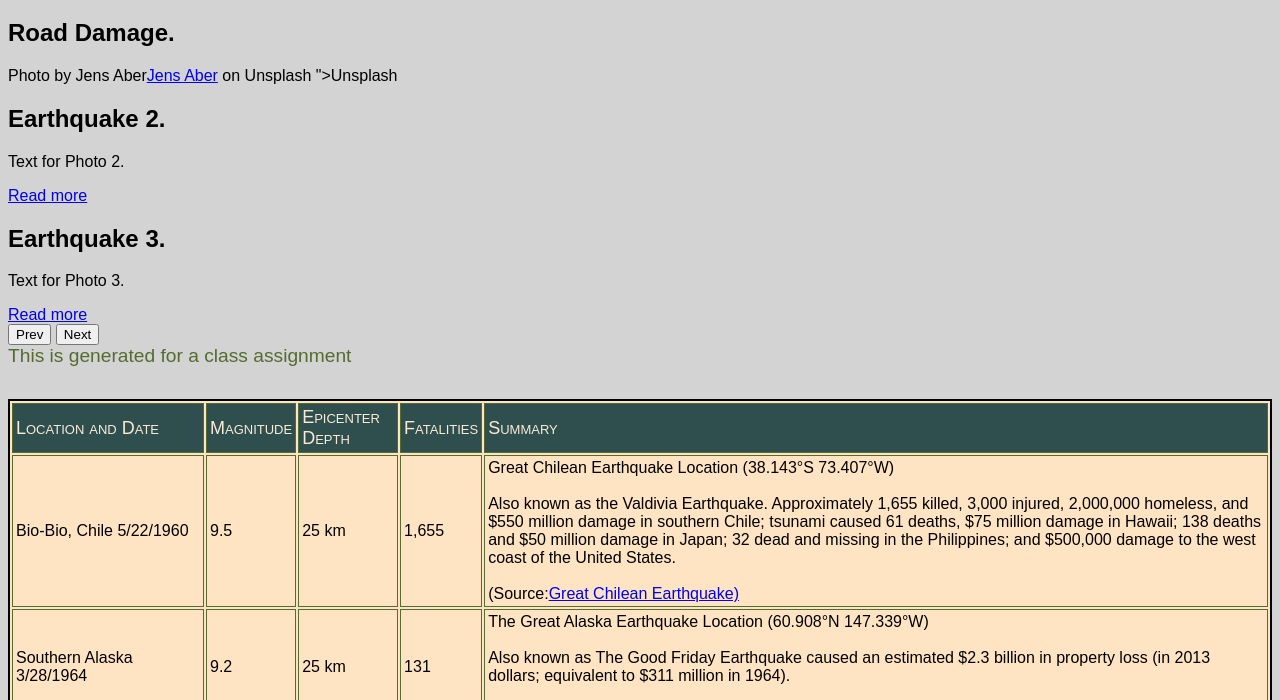
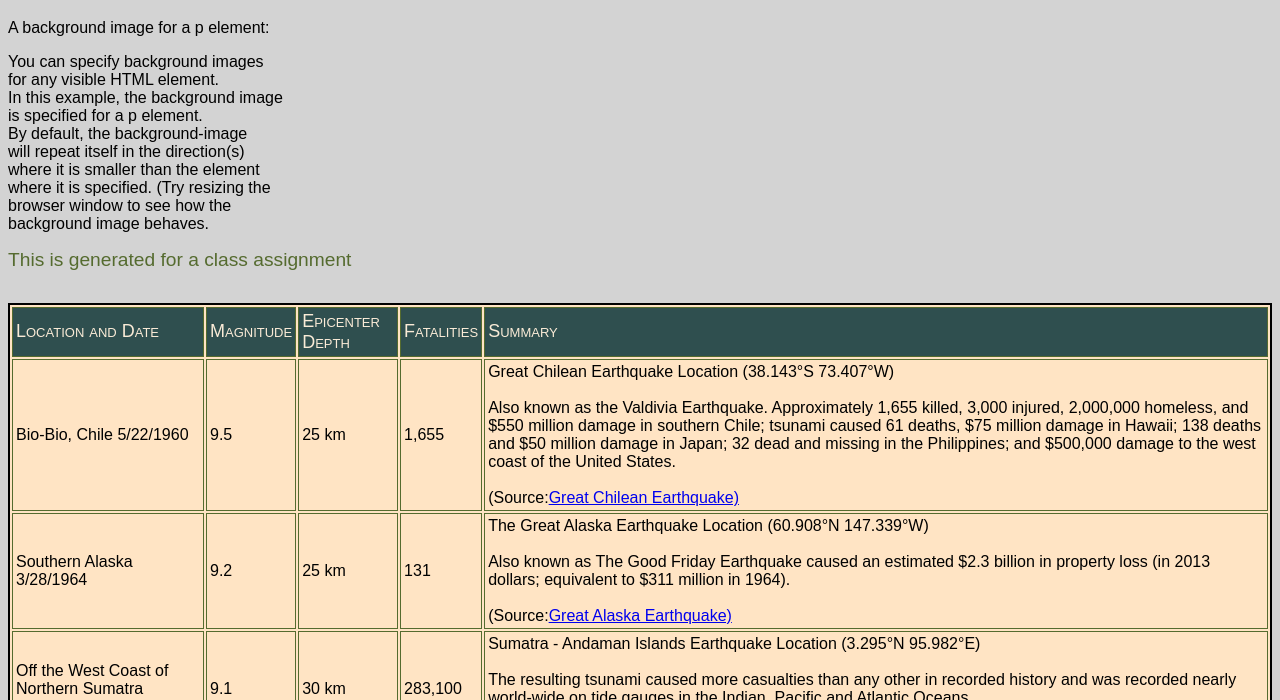
Before and after one commit to RVCC-IDMX/working-with-tables-ericbooth906, a plain HTML site: page index.html in a window 1280 px wide. Shown: the part 61-761 px from the top of the page. Drawn offline with Linux system fonts and the light colour scheme.

Commit message:
New images

```diff
--- a/index.html
+++ b/index.html
@@ -3,51 +3,49 @@
   <head>
     <meta charset="UTF-8" />
     <meta name="viewport" content="width=device-width, initial-scale=1.0" />
-    <title>Nine Most Devastating Earthquakes in History</title>
+    <title>Nine Most Devastating Earthquakes in History - Eric Booth</title>
     <link rel="stylesheet" href="style.css" />
 
   </head>
 
 
-
   <body>
     <h1>Nine Most Devastating Earthquakes in History</h1>
+
+    <p>A background image for a p element:</p>
+
+    <p style="background-image: ">
+    You can specify background images<br>
+    for any visible HTML element.<br>
+    In this example, the background image<br>
+    is specified for a p element.<br>
+    By default, the background-image<br>
+    will repeat itself in the direction(s)<br>
+    where it is smaller than the element<br>
+    where it is specified. (Try resizing the<br>
+    browser window to see how the<br>
+    background image behaves.
+    </p>
+
+    </body>
+    </html>
+
+
+
+
+
+
+
+
+
+
+
+
+
+
+
     <div class="table-container">
 
-
-      <body>
-
-        <section class="slider">
-            <div class="slider__slides">
-                <div class="slider__slide">
-                    <div class="slider__desc">
-                        <h2 class="slider__title">Road Damage.</h2>
-                        <p class="slider__text">Photo by Jens Aber<a href="https://unsplash.com/photos/fClNK-MIz_E">Jens Aber</a> on Unsplash</a>
-                          ">Unsplash</a>
-                    </div>
-                </div>
-                <div class="slider__slide">
-                    <div class="slider__desc">
-                        <h2 class="slider__title">Earthquake 2.</h2>
-                         <p class="slider__text">Text for Photo 2.</p>
-                        <a href="https://images.unsplash.com/photo-1575916167835-a26dc9a826fd?ixlib=rb-4.0.3&ixid=MnwxMjA3fDB8MHxwaG90by1wYWdlfHx8fGVufDB8fHx8&auto=format&fit=crop&w=1710&q=80" target='https://images.unsplash.com/photo-1575916167835-a26dc9a826fd?ixlib=rb-4.0.3&ixid=MnwxMjA3fDB8MHxwaG90by1wYWdlfHx8fGVufDB8fHx8&auto=format&fit=crop&w=1710&q=80' class="slider__link">Read more</a>
-                    </div>
-                </div>
-                <div class="slider__slide">
-                    <div class="slider__desc">
-                        <h2 class="slider__title">Earthquake 3.</h2>
-                        <p class="slider__text">Text for Photo 3.</p>
-                        <a href="https://images.unsplash.com/photo-1575916167835-a26dc9a826fd?ixlib=rb-4.0.3&ixid=MnwxMjA3fDB8MHxwaG90by1wYWdlfHx8fGVufDB8fHx8&auto=format&fit=crop&w=1710&q=80" target='https://images.unsplash.com/photo-1575916167835-a26dc9a826fd?ixlib=rb-4.0.3&ixid=MnwxMjA3fDB8MHxwaG90by1wYWdlfHx8fGVufDB8fHx8&auto=format&fit=crop&w=1710&q=80' class="slider__link">Read more</a>
-                    </div>
-                </div>
-            </div>
-            <nav class="slider__nav nav">
-                <button class="nav__btn">Prev</button>
-                <button class="nav__btn nav__btn--next">Next</button>
-            </nav>
-        </section>
-
-        </body>
 
 
 
```
